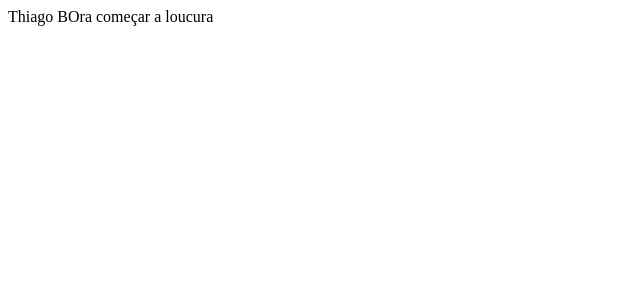
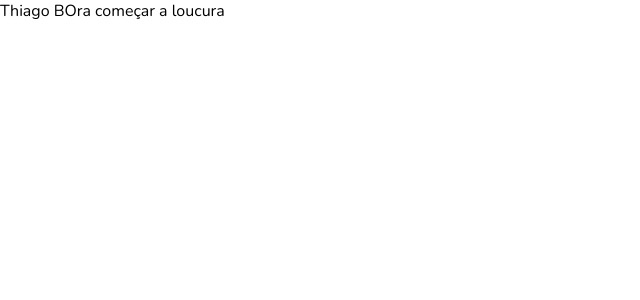
Before and after one commit to thg021/ig-github-blog, a React (Vite) app: page / in a window 1280 px wide. Shown: the top 300 px of the page, without its empty margins (0-640 px from the left). Built offline with nearby package versions, Linux system fonts and the light colour scheme.

Commit message:
feat: adicionado estilização inicial do projeto

```diff
--- a/package.json
+++ b/package.json
@@ -17,6 +17,7 @@
     "@rocketseat/eslint-config": "^1.2.0",
     "@types/react": "^18.0.27",
     "@types/react-dom": "^18.0.10",
+    "@types/styled-components": "^5.1.26",
     "@vitejs/plugin-react": "^3.1.0",
     "eslint": "^8.33.0",
     "prettier": "2.8.3",
--- a/src/App.tsx
+++ b/src/App.tsx
@@ -1,5 +1,14 @@
+import { ThemeProvider } from 'styled-components'
+import { GlobalStyle } from './styles/global'
+import { defaultTheme } from './styles/theme/default'
+
 function App() {
-  return <div>Thiago BOra começar a loucura</div>
+  return (
+    <ThemeProvider theme={defaultTheme}>
+      <GlobalStyle />
+      <div>Thiago BOra começar a loucura</div>
+    </ThemeProvider>
+  )
 }
 
 export default App
--- /dev/null
+++ b/src/styles/global.ts
@@ -0,0 +1,13 @@
+import { createGlobalStyle } from 'styled-components'
+export const GlobalStyle = createGlobalStyle`
+ * {
+        margin: 0;
+        padding: 0;
+        box-sizing: border-box;
+    }
+
+
+    body, input, textarea, button {
+        font: 400 1rem 'Nunito';
+    }
+`
--- /dev/null
+++ b/src/styles/theme/default.ts
@@ -0,0 +1,3 @@
+export const defaultTheme = {
+  white: '#fff',
+}
```
Also changed, not shown: src/@types/styled.d.ts (added, +8 -0 lines), .prettierrc.json, 1 other file (tests, documents, lock files or other folders).
